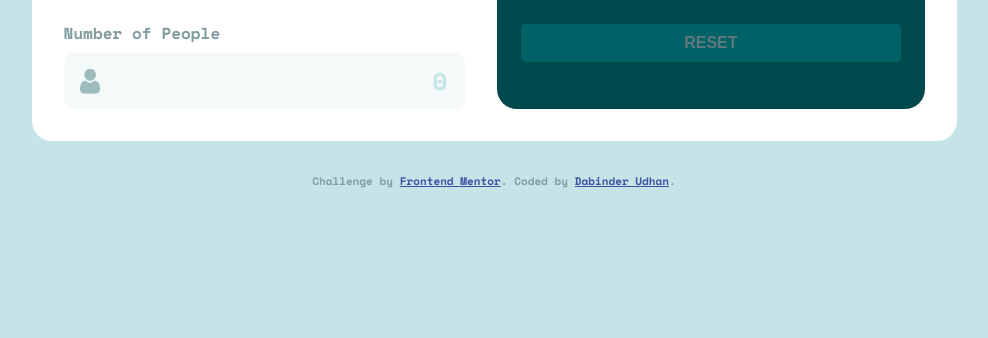
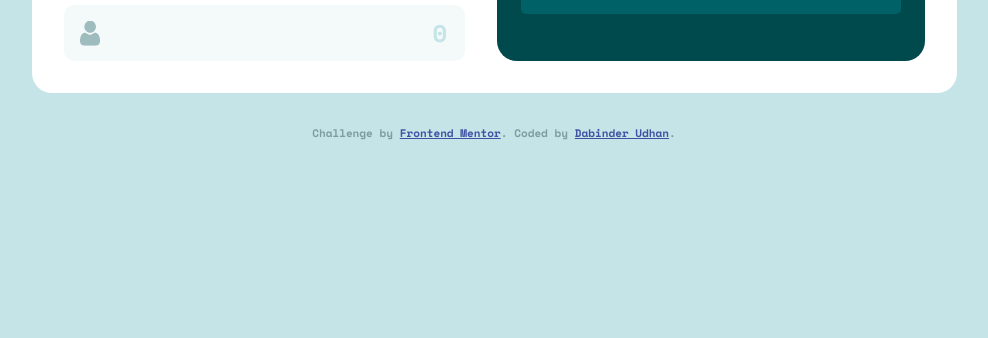
Before and after one commit to dabinderudhan/tip-calculator-app, a website: page index.html in a window 1280 px wide. Shown: the part 558-896 px from the top of the page, without its empty margins (146-1134 px from the left). After the commit the page ends 800 px from the top, so only its background shows below. Drawn offline with nearby package versions, Linux system fonts and the light colour scheme.

Commit message:
second commit

```diff
--- a/src/scss/base/_base.scss
+++ b/src/scss/base/_base.scss
@@ -10,7 +10,7 @@ body {
   min-height: 100vh;
   background-color: $color-neutral-light;
   gap: 2rem;
-  margin: 3rem 0;
+  margin: 3rem;
 }
 
 .container {
@@ -40,6 +40,10 @@ input[type="number"]::-webkit-inner-spin-button {
 }
 
 @media (min-width: 925px) {
+  body {
+    margin: 0;
+  }
+
   .container {
     max-width: max-content;
     min-width: 100%;
```
Also changed, not shown: README.md, dist/css/main.css, src/images/screenshot.png (added).
